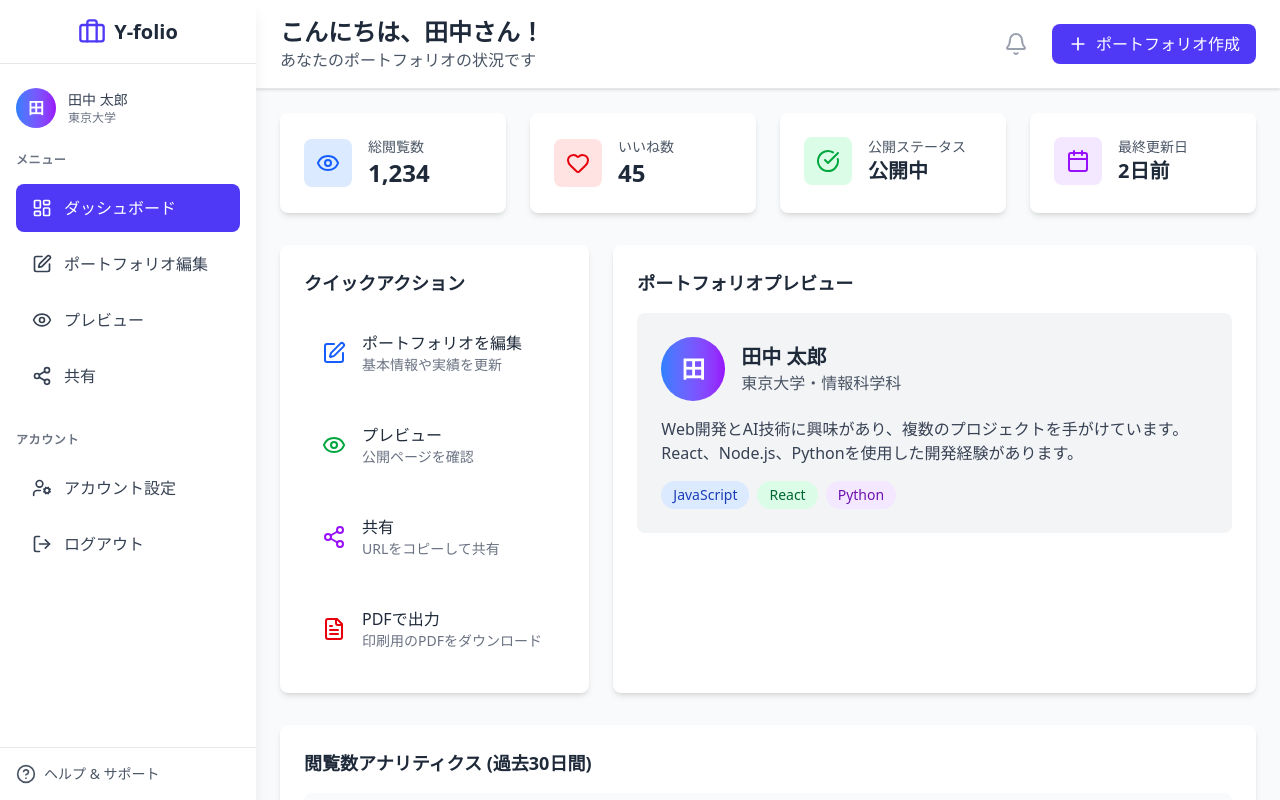
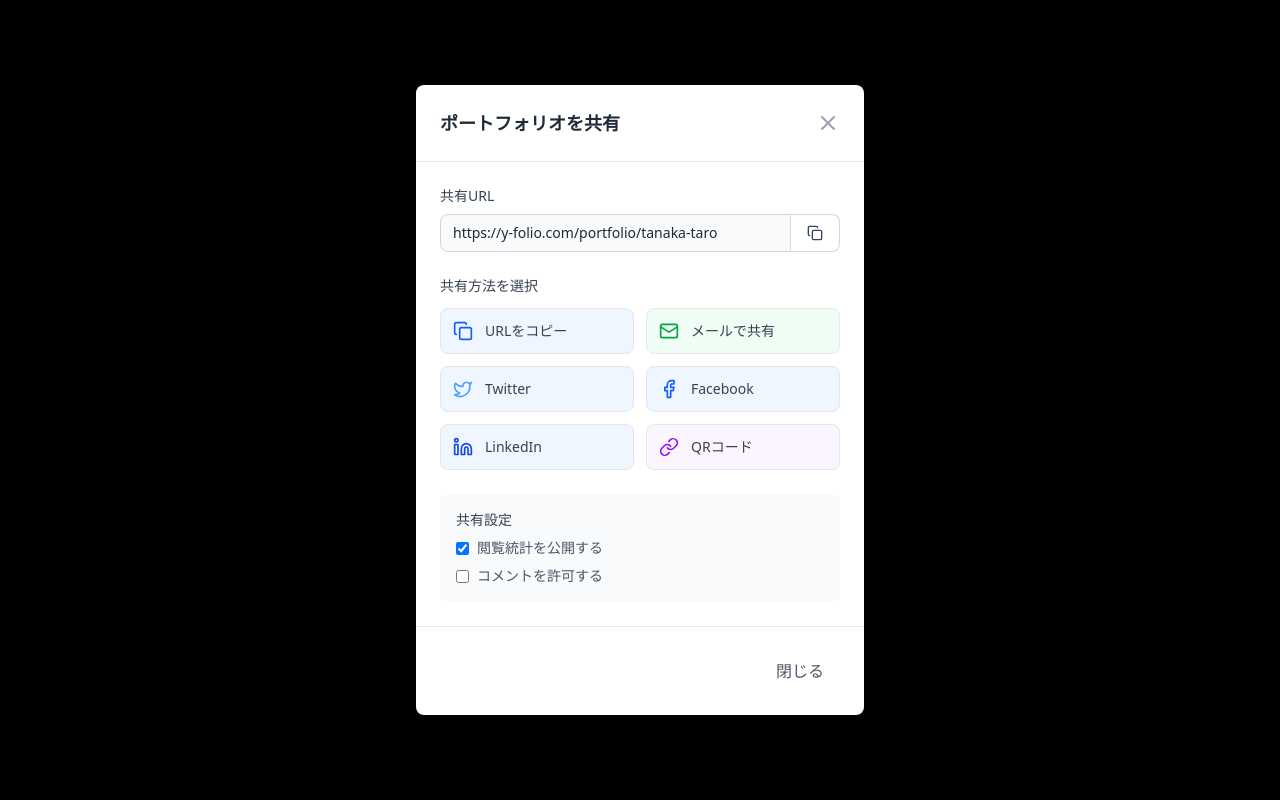
Before and after one commit to Ma2-take/y-folio-next, a Next.js app: page /dashboard in a window 1280 px wide. Both pictures are taken after a click on the link "共有". Shown: the top 800 px of the page. Built offline with nearby package versions, Linux system fonts and the light colour scheme.

Commit message:
共有 popup

```diff
--- a/src/app/dashboard/page.tsx
+++ b/src/app/dashboard/page.tsx
@@ -20,10 +20,19 @@ import {
   X,
   Download,
   Printer,
+  Copy,
+  Mail,
+  Twitter,
+  Facebook,
+  Linkedin,
+  Link,
+  ExternalLink,
 } from "lucide-react";
 
 const DashboardPage = () => {
   const [showPdfPreview, setShowPdfPreview] = useState(false);
+  const [showShareModal, setShowShareModal] = useState(false);
+  const [copied, setCopied] = useState(false);
 
   const handlePdfPreview = () => {
     setShowPdfPreview(true);
@@ -32,6 +41,72 @@ const DashboardPage = () => {
   const closePdfPreview = () => {
     setShowPdfPreview(false);
   };
+
+  const handleShareClick = () => {
+    setShowShareModal(true);
+  };
+
+  const closeShareModal = () => {
+    setShowShareModal(false);
+    setCopied(false);
+  };
+
+  const handleCopyUrl = () => {
+    navigator.clipboard.writeText('https://y-folio.com/portfolio/tanaka-taro');
+    setCopied(true);
+    setTimeout(() => setCopied(false), 2000);
+  };
+
+  const shareOptions = [
+    {
+      name: 'URLをコピー',
+      icon: Copy,
+      color: 'text-blue-600',
+      bgColor: 'bg-blue-50',
+      hoverBg: 'hover:bg-blue-100',
+      action: handleCopyUrl
+    },
+    {
+      name: 'メールで共有',
+      icon: Mail,
+      color: 'text-green-600',
+      bgColor: 'bg-green-50',
+      hoverBg: 'hover:bg-green-100',
+      action: () => {}
+    },
+    {
+      name: 'Twitter',
+      icon: Twitter,
+      color: 'text-blue-400',
+      bgColor: 'bg-blue-50',
+      hoverBg: 'hover:bg-blue-100',
+      action: () => {}
+    },
+    {
+      name: 'Facebook',
+      icon: Facebook,
+      color: 'text-blue-600',
+      bgColor: 'bg-blue-50',
+      hoverBg: 'hover:bg-blue-100',
+      action: () => {}
+    },
+    {
+      name: 'LinkedIn',
+      icon: Linkedin,
+      color: 'text-blue-700',
+      bgColor: 'bg-blue-50',
+      hoverBg: 'hover:bg-blue-100',
+      action: () => {}
+    },
+    {
+      name: 'QRコード',
+      icon: Link,
+      color: 'text-purple-600',
+      bgColor: 'bg-purple-50',
+      hoverBg: 'hover:bg-purple-100',
+      action: () => {}
+    }
+  ];
 
   return (
     <div className="flex bg-gray-50 text-gray-800">
@@ -76,7 +151,7 @@ const DashboardPage = () => {
               <Eye className="w-5 h-5 mr-3" />
               <span>プレビュー</span>
             </a>
-            <a href="#" className="flex items-center px-4 py-3 rounded-lg text-gray-700 hover:bg-gray-100">
+            <a onClick={handleShareClick} className="flex items-center px-4 py-3 rounded-lg text-gray-700 hover:bg-gray-100">
               <Share2 className="w-5 h-5 mr-3" />
               <span>共有</span>
             </a>
@@ -166,7 +241,13 @@ const DashboardPage = () => {
               <div className="space-y-3">
                   <a href="/dashboard/portfolio-edit" className="flex items-center p-4 border-2 border-transparent rounded-lg hover:bg-gray-50 hover:border-indigo-500"><Edit className="text-blue-600 w-6 h-6 mr-4" /><div><p className="font-medium text-gray-800">ポートフォリオを編集</p><p className="text-sm text-gray-500">基本情報や実績を更新</p></div></a>
                   <a href="#" className="flex items-center p-4 border-2 border-transparent rounded-lg hover:bg-gray-50 hover:border-indigo-500"><Eye className="text-green-600 w-6 h-6 mr-4" /><div><p className="font-medium text-gray-800">プレビュー</p><p className="text-sm text-gray-500">公開ページを確認</p></div></a>
-                  <a href="#" className="flex items-center p-4 border-2 border-transparent rounded-lg hover:bg-gray-50 hover:border-indigo-500"><Share2 className="text-purple-600 w-6 h-6 mr-4" /><div><p className="font-medium text-gray-800">共有</p><p className="text-sm text-gray-500">URLをコピーして共有</p></div></a>
+                  <button onClick={handleShareClick} className="flex items-center p-4 border-2 border-transparent rounded-lg hover:bg-gray-50 hover:border-indigo-500 text-left w-full">
+                    <Share2 className="text-purple-600 w-6 h-6 mr-4" />
+                    <div>
+                      <p className="font-medium text-gray-800">共有</p>
+                      <p className="text-sm text-gray-500">URLをコピーして共有</p>
+                    </div>
+                  </button>
                   <button onClick={handlePdfPreview} className="w-full flex items-center p-4 border-2 border-transparent rounded-lg hover:bg-gray-50 hover:border-indigo-500 text-left"><FileText className="text-red-600 w-6 h-6 mr-4" /><div><p className="font-medium text-gray-800">PDFで出力</p><p className="text-sm text-gray-500">印刷用のPDFをダウンロード</p></div></button>
               </div>
             </div>
@@ -342,6 +423,95 @@ const DashboardPage = () => {
           </div>
         </div>
       )}
+
+      {/* Share Modal */}
+      {showShareModal && (
+        <div className="fixed inset-0 bg-black bg-opacity-50 flex items-center justify-center z-50">
+          <div className="bg-white rounded-lg shadow-xl max-w-md w-full mx-4">
+            <div className="flex items-center justify-between p-6 border-b border-gray-200">
+              <h3 className="text-lg font-semibold text-gray-800">ポートフォリオを共有</h3>
+              <button
+                onClick={closeShareModal}
+                className="text-gray-400 hover:text-gray-600 transition"
+              >
+                <X className="w-6 h-6" />
+              </button>
+            </div>
+
+            <div className="p-6">
+              <div className="mb-6">
+                <label className="block text-sm font-medium text-gray-700 mb-2">
+                  共有URL
+                </label>
+                <div className="flex">
+                  <input
+                    type="text"
+                    value="https://y-folio.com/portfolio/tanaka-taro"
+                    readOnly
+                    className="flex-1 px-3 py-2 border border-gray-300 rounded-l-lg bg-gray-50 text-sm"
+                  />
+                  <button
+                    onClick={handleCopyUrl}
+                    className={`px-4 py-2 border border-l-0 border-gray-300 rounded-r-lg transition ${
+                      copied
+                        ? 'bg-green-500 text-white'
+                        : 'bg-white hover:bg-gray-50 text-gray-700'
+                    }`}
+                  >
+                    {copied ? (
+                      <CheckCircle className="w-4 h-4" />
+                    ) : (
+                      <Copy className="w-4 h-4" />
+                    )}
+                  </button>
+                </div>
+                {copied && (
+                  <p className="text-green-600 text-sm mt-2">URLをコピーしました！</p>
+                )}
+              </div>
+
+              <div className="mb-6">
+                <h4 className="text-sm font-medium text-gray-700 mb-3">共有方法を選択</h4>
+                <div className="grid grid-cols-2 gap-3">
+                  {shareOptions.map((option, index) => (
+                    <button
+                      key={index}
+                      onClick={option.action}
+                      className={`flex items-center p-3 rounded-lg border border-gray-200 transition ${option.bgColor} ${option.hoverBg}`}
+                    >
+                      <option.icon className={`w-5 h-5 mr-3 ${option.color}`} />
+                      <span className="text-sm font-medium text-gray-700">{option.name}</span>
+                    </button>
+                  ))}
+                </div>
+              </div>
+
+              <div className="bg-gray-50 rounded-lg p-4">
+                <h4 className="text-sm font-medium text-gray-700 mb-2">共有設定</h4>
+                <div className="space-y-2">
+                  <label className="flex items-center">
+                    <input type="checkbox" className="rounded border-gray-300 text-indigo-600 focus:ring-indigo-500" defaultChecked />
+                    <span className="ml-2 text-sm text-gray-600">閲覧統計を公開する</span>
+                  </label>
+                  <label className="flex items-center">
+                    <input type="checkbox" className="rounded border-gray-300 text-indigo-600 focus:ring-indigo-500" />
+                    <span className="ml-2 text-sm text-gray-600">コメントを許可する</span>
+                  </label>
+                </div>
+              </div>
+            </div>
+
+            <div className="flex justify-end p-6 border-t border-gray-200">
+              <button
+                onClick={closeShareModal}
+                className="px-4 py-2 text-gray-600 hover:text-gray-800 transition"
+              >
+                閉じる
+              </button>
+            </div>
+          </div>
+        </div>
+      )}
     </div>
   );
 };
```
